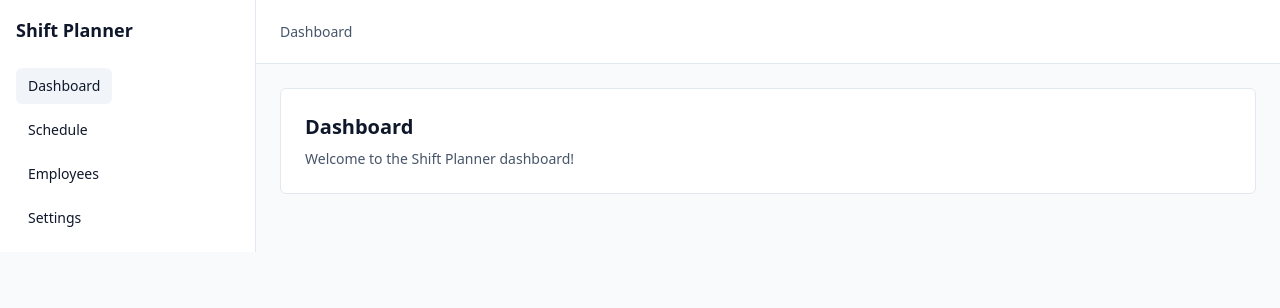
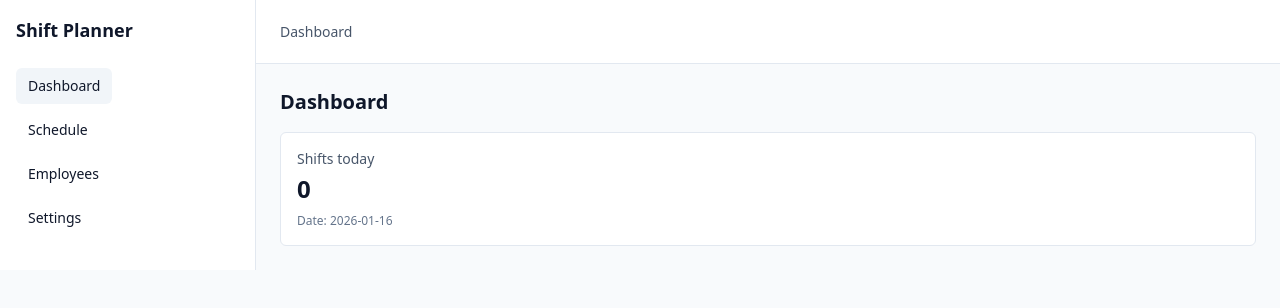
Before and after one commit to BuliDev/employee-shift-planner, a React (Vite) app: page / in a window 1280 px wide. Shown: the top 308 px of the page. Built offline with nearby package versions, Linux system fonts and the light colour scheme.

Commit message:
feat: add dashboard page and lift shifts state to AppLayout

```diff
--- a/src/App.tsx
+++ b/src/App.tsx
@@ -1,14 +1,5 @@
 import AppLayout from "./app/AppLayout";
 
 export default function App() {
-  return (
-    <AppLayout>
-      <div className="rounded-md border border-slate-200 bg-white p-6">
-        <h1 className="text-xl font-semibold">Dashboard</h1>
-        <p className="mt-2 text-sm text-slate-600">
-          Welcome to the Shift Planner dashboard!
-        </p>
-      </div>
-    </AppLayout>
-  );
+  return <AppLayout />;
 }
--- a/src/app/AppLayout.tsx
+++ b/src/app/AppLayout.tsx
@@ -1,13 +1,17 @@
 import { useState } from "react";
-import type { ReactNode } from "react";
 import PageCard from "../components/PageCard.tsx";
 import WeeklyGrid from "../features/schedule/WeeklyGrid.tsx";
+import type { Shift } from "../types/models.ts";
+import { useLocalStorageState } from "../lib/useLocalStorage.ts";
+import { SEED_SHIFTS } from "../features/schedule/seed.ts";
+import DashboardPage from "../pages/DashboardPage";
 
-type AppLayoutProps = {
-  children: ReactNode;
-};
+const AppLayout = () => {
+  const [shifts, setShifts] = useLocalStorageState<Shift[]>(
+    "shift-planner.shifts",
+    SEED_SHIFTS
+  );
 
-const AppLayout = ({ children }: AppLayoutProps) => {
   const [activePage, setActivePage] = useState<
     "dashboard" | "schedule" | "employees" | "settings"
   >("dashboard");
@@ -56,9 +60,11 @@ const AppLayout = ({ children }: AppLayoutProps) => {
             </div>
           </header>
           <main className="p-6">
-            {activePage === "dashboard" && children}
+            {activePage === "dashboard" && <DashboardPage shifts={shifts} />}
 
-            {activePage === "schedule" && <WeeklyGrid />}
+            {activePage === "schedule" && (
+              <WeeklyGrid shifts={shifts} setShifts={setShifts} />
+            )}
 
             {activePage === "employees" && (
               <PageCard
--- a/src/features/schedule/WeeklyGrid.tsx
+++ b/src/features/schedule/WeeklyGrid.tsx
@@ -1,5 +1,4 @@
 import type { FormEvent } from "react";
-import { useLocalStorageState } from "../../lib/useLocalStorage";
 import type { Employee, Shift } from "../../types/models";
 import { useState } from "react";
 import type { Day } from "./types";
@@ -29,33 +28,6 @@ const EMPLOYEES: Employee[] = [
   { id: "e10", name: "Mila" },
 ];
 
-const SEED_SHIFTS: Shift[] = [
-  {
-    id: "s1",
-    employeeId: "e1",
-    date: "2026-01-12",
-    startTime: "06:00",
-    endTime: "14:00",
-    type: "EARLY",
-  },
-  {
-    id: "s2",
-    employeeId: "e2",
-    date: "2026-01-13",
-    startTime: "14:00",
-    endTime: "22:00",
-    type: "LATE",
-  },
-  {
-    id: "s3",
-    employeeId: "e3",
-    date: "2026-01-14",
-    startTime: "00:00",
-    endTime: "00:00",
-    type: "DAY_OFF",
-  },
-];
-
 const WEEK_DAYS: Record<Day["key"], string> = {
   mon: "2026-01-12",
   tue: "2026-01-13",
@@ -66,11 +38,12 @@ const WEEK_DAYS: Record<Day["key"], string> = {
   sun: "2026-01-18",
 };
 
-const WeeklyGrid = () => {
-  const [shifts, setShifts] = useLocalStorageState<Shift[]>(
-    "shift-planner.shifts",
-    SEED_SHIFTS
-  );
+type WeeklyGridProps = {
+  shifts: Shift[];
+  setShifts: React.Dispatch<React.SetStateAction<Shift[]>>;
+};
+
+const WeeklyGrid = ({ shifts, setShifts }: WeeklyGridProps) => {
   const [selectedEmployeeId, setSelectedEmployeeId] = useState(
     EMPLOYEES[0]?.id ?? ""
   );
--- /dev/null
+++ b/src/features/schedule/seed.ts
@@ -0,0 +1,28 @@
+import type { Shift } from "../../types/models";
+
+export const SEED_SHIFTS: Shift[] = [
+  {
+    id: "s1",
+    employeeId: "e1",
+    date: "2026-01-12",
+    startTime: "06:00",
+    endTime: "14:00",
+    type: "EARLY",
+  },
+  {
+    id: "s2",
+    employeeId: "e2",
+    date: "2026-01-13",
+    startTime: "14:00",
+    endTime: "22:00",
+    type: "LATE",
+  },
+  {
+    id: "s3",
+    employeeId: "e3",
+    date: "2026-01-14",
+    startTime: "00:00",
+    endTime: "00:00",
+    type: "DAY_OFF",
+  },
+];
--- /dev/null
+++ b/src/pages/DashboardPage.tsx
@@ -0,0 +1,24 @@
+import type { Shift } from "../types/models";
+
+type DashboardPageProps = {
+  shifts: Shift[];
+};
+
+const DashboardPage = ({ shifts }: DashboardPageProps) => {
+  const today = new Date().toISOString().slice(0, 10); // "YYYY-MM-DD"
+  const shiftsToday = shifts.filter((s) => s.date === today);
+
+  return (
+    <div className="space-y-4">
+      <h1 className="text-xl font-semibold">Dashboard</h1>
+
+      <div className="rounded-md border border-slate-200 bg-white p-4">
+        <div className="text-sm text-slate-600">Shifts today</div>
+        <div className="mt-1 text-2xl font-semibold">{shiftsToday.length}</div>
+        <div className="mt-2 text-xs text-slate-500">Date: {today}</div>
+      </div>
+    </div>
+  );
+};
+
+export default DashboardPage;
```
